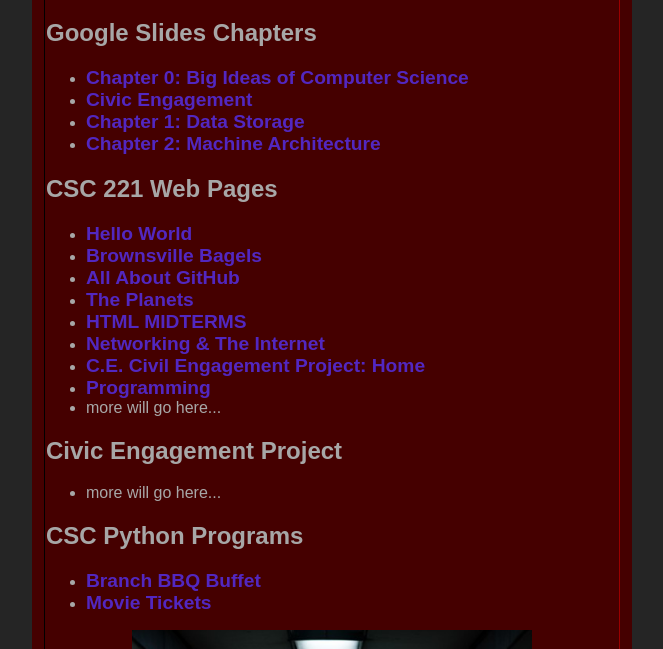
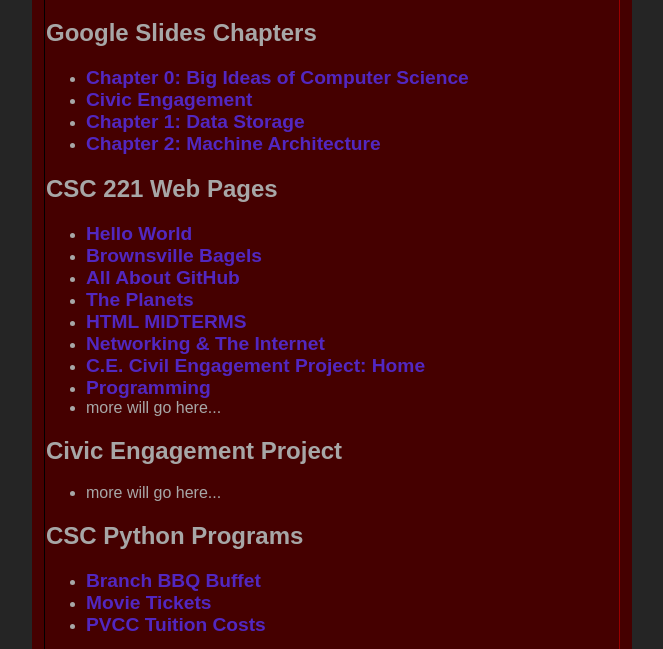
Before and after one commit to ZarAjem-pvcc/ZarAjem-pvcc.github.io., a plain HTML site: page index.html in a window 1280 px wide. Shown: the part 131-780 px from the top of the page, without its empty margins (308-971 px from the left). Drawn offline with Linux system fonts and the light colour scheme.

Commit message:
Update index.html

```diff
--- a/index.html
+++ b/index.html
@@ -69,6 +69,7 @@
 
     <li><a href="branchbbqbuffet.py">Branch BBQ Buffet</a></li>
     <li><a href="tickets.py">Movie Tickets</a></li>
+    <li><a href="tuition.py"> PVCC Tuition Costs</a></li>
 </ul>
 <img src="myindeximage.jpg" style="width:70%; display:block; margin:auto;">
 
```
